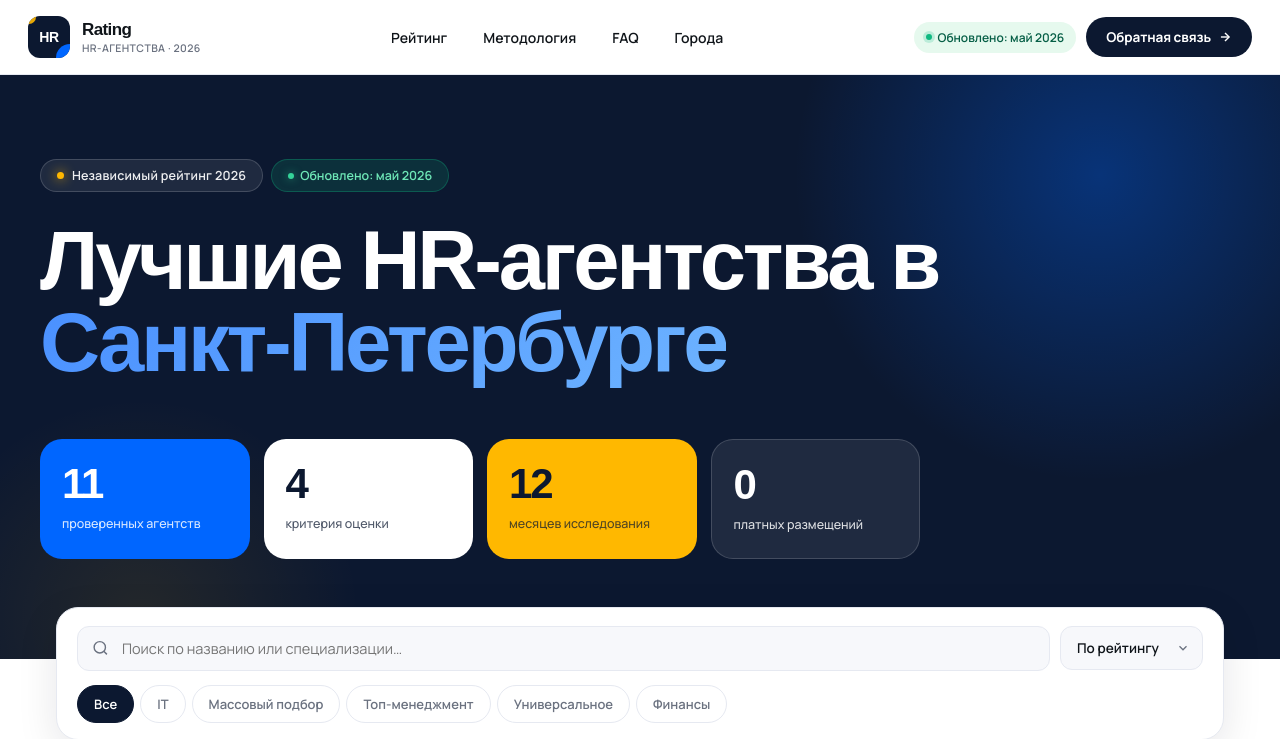
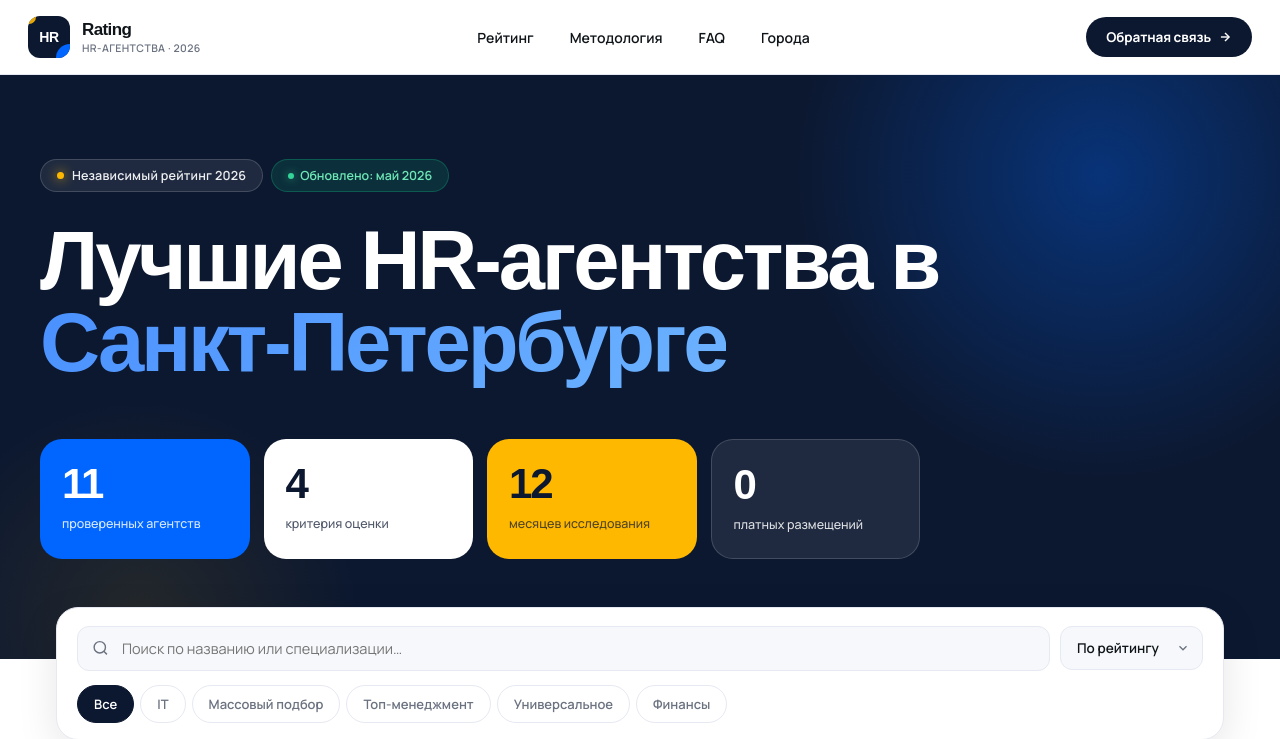
Before and after one commit to rtmlsh/hrrating, a Django app: page /sankt-peterburg/ in a window 1280 px wide. Shown: the top 739 px of the page. Run offline with Django 4.2, Linux system fonts and the light colour scheme; data comes from the database, SQL or seed files in the repository; some web fonts are replaced.

Commit message:
Remove 'Обновлено: май 2026' badge from sitewide header
Co-Authored-By: Claude Sonnet 4.6 <noreply@anthropic.com>

```diff
--- a/templates/agencies/_header.html
+++ b/templates/agencies/_header.html
@@ -98,24 +98,6 @@
 
   /* Правая часть */
   .topnav-right { display: flex; align-items: center; gap: 10px; }
-  .topnav-meta {
-    display: inline-flex;
-    align-items: center;
-    gap: 6px;
-    padding: 7px 12px;
-    background: #e6f9ee;
-    border-radius: 99px;
-    font-size: 12px;
-    color: #065f46;
-    font-weight: 600;
-  }
-  .topnav-meta::before {
-    content: '';
-    width: 6px; height: 6px;
-    border-radius: 50%;
-    background: #10b981;
-    box-shadow: 0 0 0 3px rgba(16,185,129,.2);
-  }
   .topnav-cta {
     display: inline-flex;
     align-items: center;
@@ -157,7 +139,6 @@
   }
   @media (max-width: 768px) {
     .topnav-inner { padding: 12px 16px; gap: 12px; }
-    .topnav-meta { display: none; }
     .logo-text small { display: none; }
     .topnav--with-menu .topnav-cta { display: none; }
   }
@@ -183,9 +164,6 @@
     {% endif %}
 
     <div class="topnav-right">
-      {% if show_menu %}
-      <span class="topnav-meta">Обновлено: май 2026</span>
-      {% endif %}
       {% if back_link %}
       <a href="/" class="header-back">
         <svg xmlns="http://www.w3.org/2000/svg" width="14" height="14" fill="none" stroke="currentColor" stroke-width="2.2" viewBox="0 0 24 24"><polyline points="15 18 9 12 15 6"/></svg>
```
